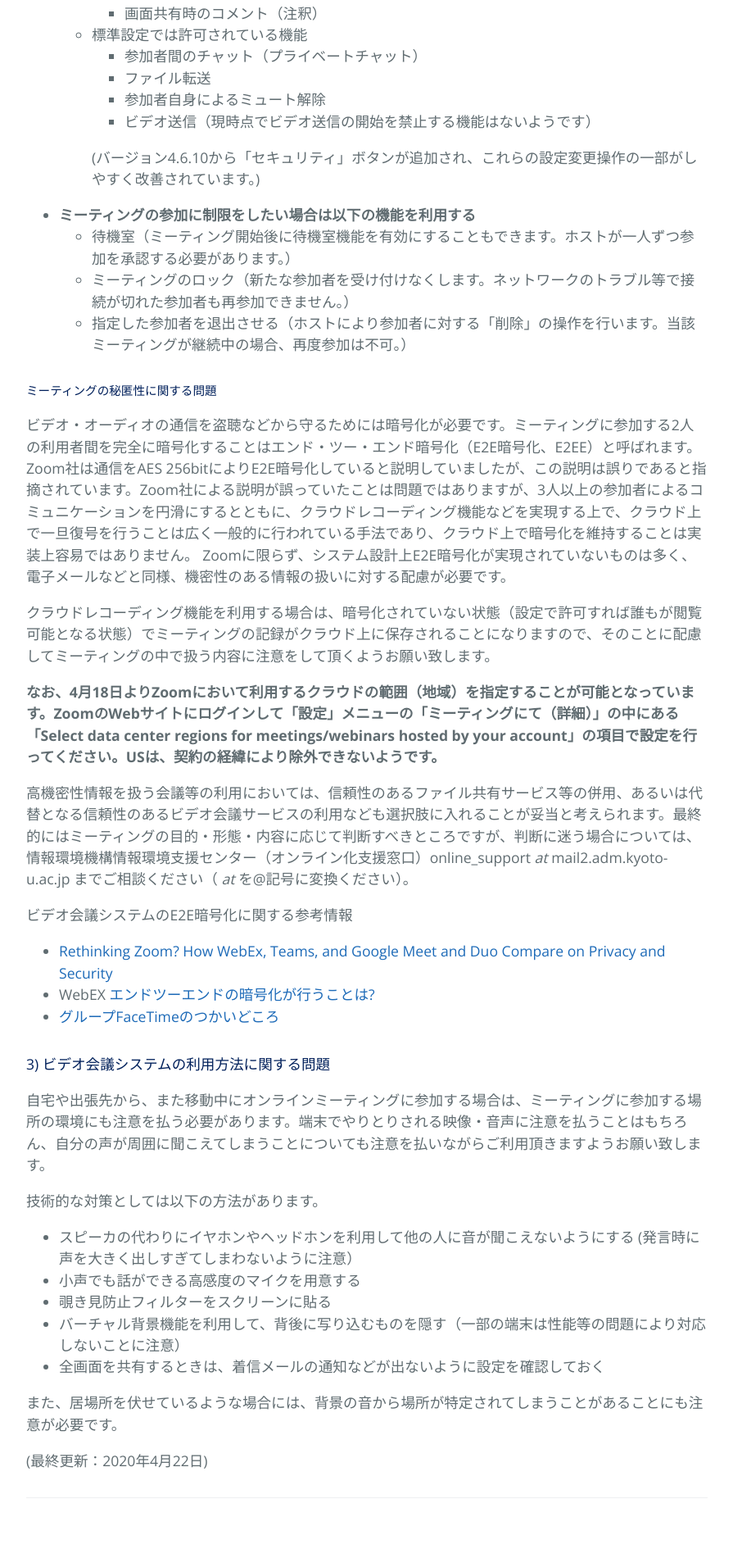
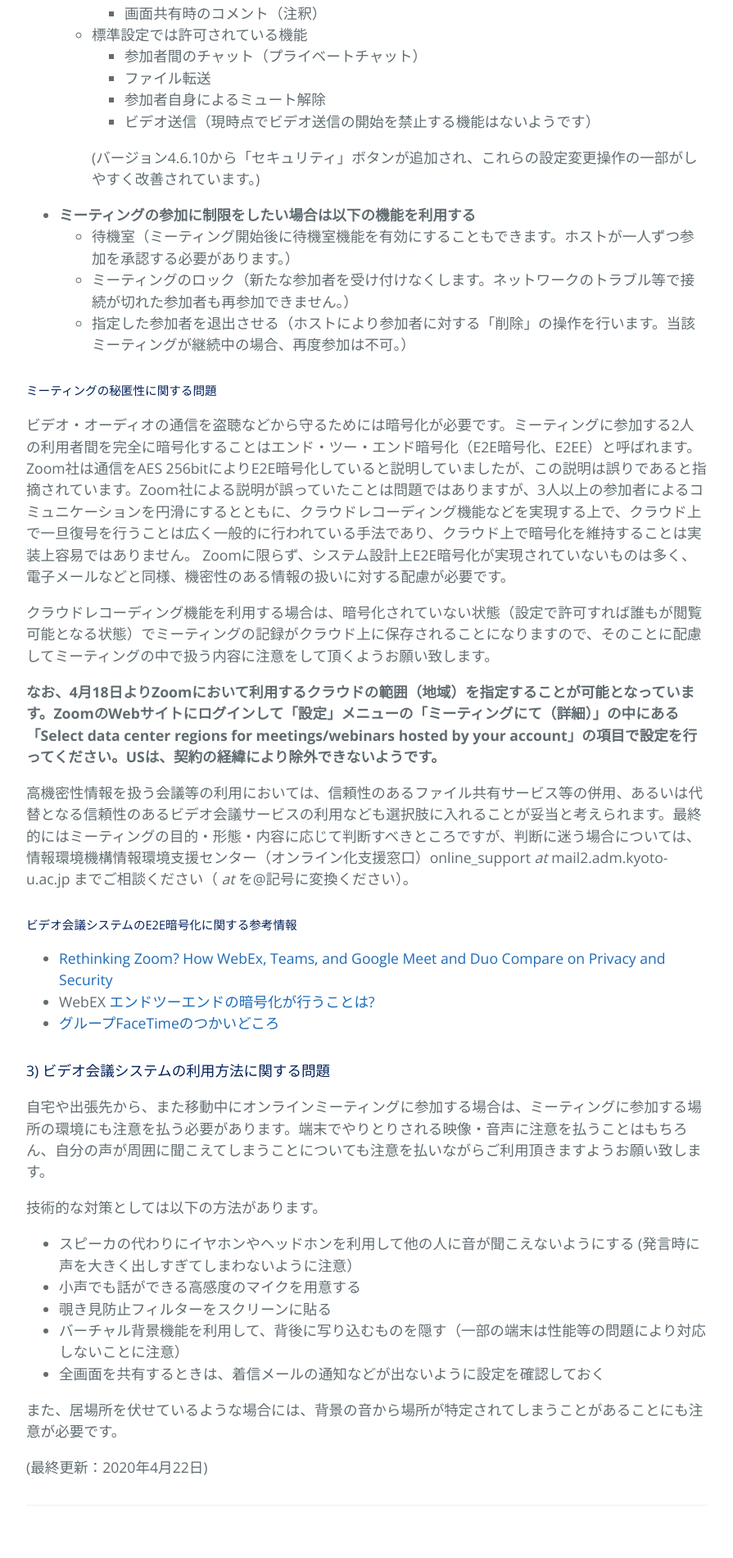
Before and after one commit to kyoto-u/online-edu, a Jekyll site: the page built from zoom-security.md, in a window 1280 px wide. Shown: the part 3197-5098 px from the top of the page at 82% size, without its empty margins (192-1087 px from the left). Built offline with Jekyll 4.4.1, drawn with Linux system fonts in a browser that asks for light colours.

```diff
--- a/zoom-security.md
+++ b/zoom-security.md
@@ -101,7 +101,7 @@ Zoomに限らず、システム設計上E2E暗号化が実現されていない
 
 高機密性情報を扱う会議等の利用においては、信頼性のあるファイル共有サービス等の併用、あるいは代替となる信頼性のあるビデオ会議サービスの利用なども選択肢に入れることが妥当と考えられます。最終的にはミーティングの目的・形態・内容に応じて判断すべきところですが、判断に迷う場合については、情報環境機構情報環境支援センター（オンライン化支援窓口）online_support _at_ mail2.adm.kyoto-u.ac.jp までご相談ください（ _at_ を@記号に変換ください）。
 
-ビデオ会議システムのE2E暗号化に関する参考情報
+##### ビデオ会議システムのE2E暗号化に関する参考情報
 
 - [Rethinking Zoom? How WebEx, Teams, and Google Meet and Duo Compare on Privacy and Security](https://www.inc.com/adam-levin/zoom-webex-microsoft-teams-google-hangouts-meet-duo-security-privacy.html)
 - WebEX [エンドツーエンドの暗号化が行うことは?](https://help.webex.com/ja-jp/WBX44739/What-Does-End-to-End-Encryption-Do)
```
